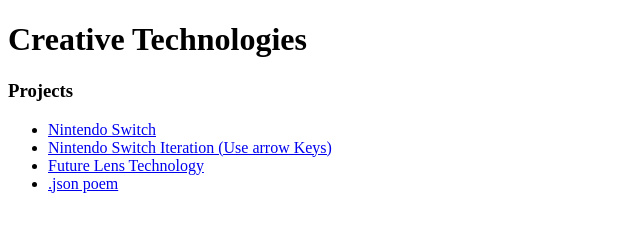
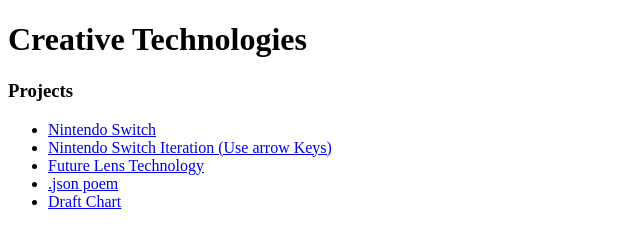
Before and after one commit to cam-harp/cam-harp.github.io, a plain HTML site: page index.html in a window 1280 px wide. Shown: the whole page, without its empty margins (0-640 px from the left). Drawn offline with Linux system fonts and the light colour scheme.

Commit message:
added draft

```diff
--- a/index.html
+++ b/index.html
@@ -12,6 +12,7 @@
         <li><a href="nintendo/index.html" target="_blank" rel="noopener noreferrer">Nintendo Switch Iteration (Use arrow Keys)</a></li>
         <li><a href="https://editor.p5js.org/ccharp/sketches/Av_BZCXPj" target="_blank" rel="noopener noreferrer">Future Lens Technology</a></li>
         <li><a href="poem/poem.json" target="_blank" rel="noopener noreferrer">.json poem</a></li>
+        <li><a href="misusing/index.html target="_blank" rel="noopener noreferrer">Draft Chart</a></li>
 
     </ul>
 </body>
```
